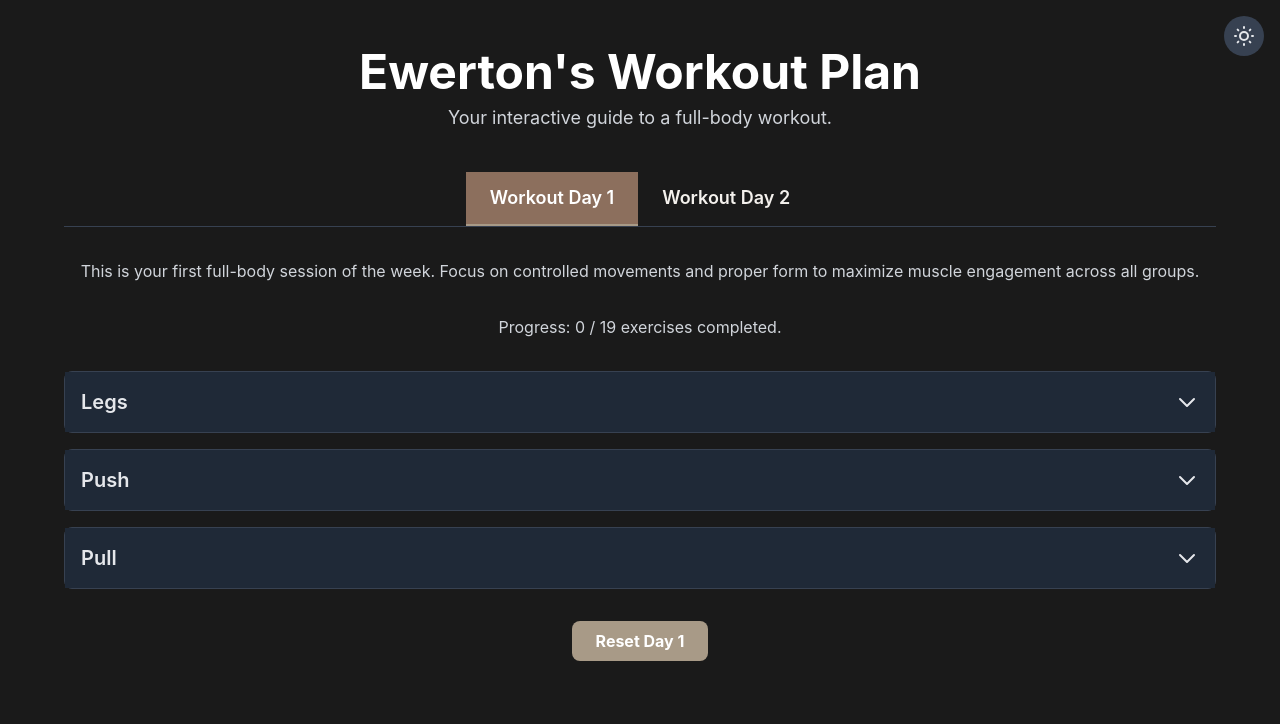
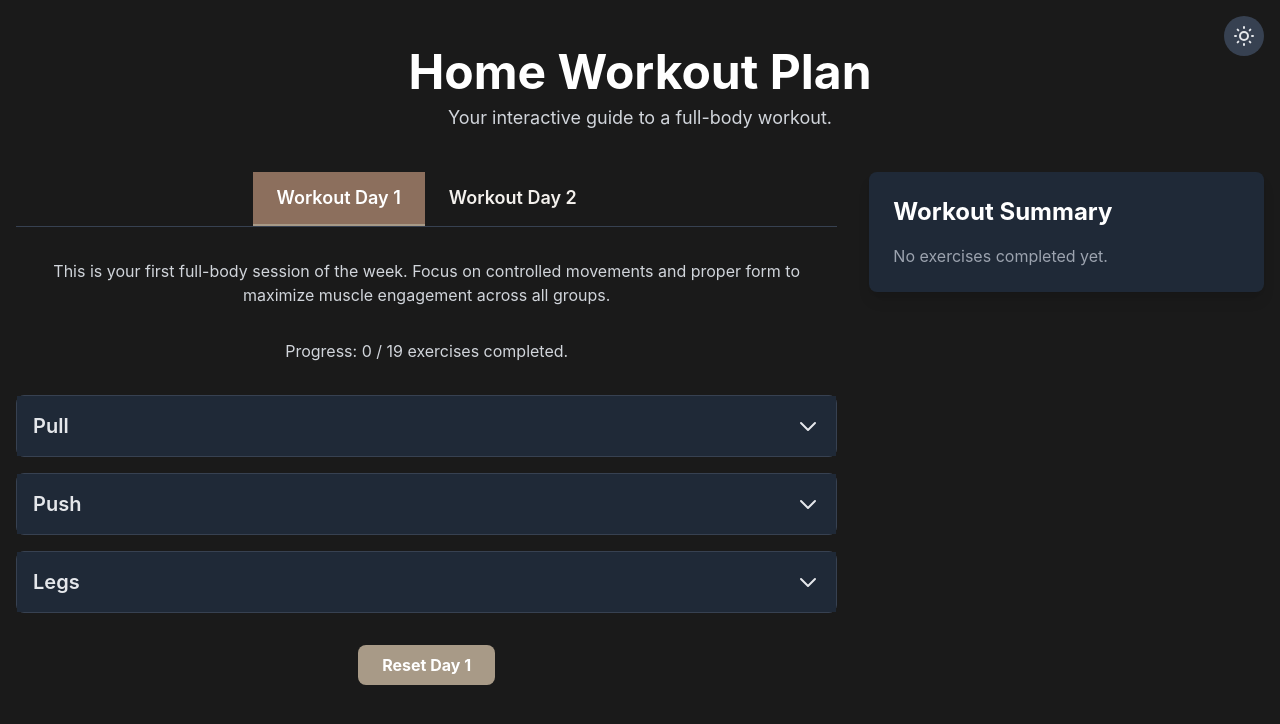
Before and after one commit to ewertonsilveira/workout-app, a Vue app: page / in a window 1280 px wide. Shown: the top 724 px of the page. Built offline with nearby package versions, Linux system fonts and the light colour scheme.

Commit message:
Feature: Workout Summary

```diff
--- a/src/app.vue
+++ b/src/app.vue
@@ -2,7 +2,7 @@
   <div class="container mx-auto px-4 py-8 md:py-12" :class="theme">
     <header class="text-center mb-10">
       <h1 class="text-4xl md:text-5xl font-bold text-gray-900 dark:text-white">
-        Ewerton's Workout Plan
+        Home Workout Plan
       </h1>
       <p class="mt-2 text-lg text-gray-600 dark:text-gray-300">
         Your interactive guide to a full-body workout.
@@ -44,6 +44,8 @@
       </button>
     </header>
 
+    <div class="grid grid-cols-1 md:grid-cols-3 gap-8">
+      <div class="md:col-span-2">
         <div class="max-w-6xl mx-auto">
           <div class="mb-8 flex justify-center border-b border-gray-300 dark:border-gray-700">
             <button
@@ -80,11 +82,17 @@
           </main>
         </div>
       </div>
+      <div class="md:col-span-1">
+        <WorkoutSummary />
+      </div>
+    </div>
+  </div>
 </template>
 
 <script setup lang="ts">
 import { ref } from 'vue';
 import WorkoutDay from './components/WorkoutDay.vue';
+import WorkoutSummary from './components/WorkoutSummary.vue';
 import { useTheme } from './composables/useTheme';
 
 const activeTab = ref<'day1' | 'day2'>('day1');
--- a/src/components/WorkoutDay.vue
+++ b/src/components/WorkoutDay.vue
@@ -5,13 +5,13 @@
     </div>
     <ProgressTracker :day="day" />
     <div>
-      <AccordionItem title="Legs">
+      <AccordionItem title="Pull">
         <ul class="space-y-3">
-          <li v-for="(exercise, index) in store.exercises[day].legs" :key="index">
+          <li v-for="(exercise, index) in store.exercises[day].pull" :key="index">
             <ExerciseItem
               :exercise="exercise"
-              @toggle-completion="store.toggleCompletion(day, 'legs', index)"
-              @update-exercise="store.updateExercise(day, 'legs', index, $event)"
+              @toggle-completion="store.toggleCompletion(day, 'pull', index)"
+              @update-exercise="store.updateExercise(day, 'pull', index, $event)"
             />
           </li>
         </ul>
@@ -27,13 +27,13 @@
           </li>
         </ul>
       </AccordionItem>
-      <AccordionItem title="Pull">
+      <AccordionItem title="Legs">
         <ul class="space-y-3">
-          <li v-for="(exercise, index) in store.exercises[day].pull" :key="index">
+          <li v-for="(exercise, index) in store.exercises[day].legs" :key="index">
             <ExerciseItem
               :exercise="exercise"
-              @toggle-completion="store.toggleCompletion(day, 'pull', index)"
-              @update-exercise="store.updateExercise(day, 'pull', index, $event)"
+              @toggle-completion="store.toggleCompletion(day, 'legs', index)"
+              @update-exercise="store.updateExercise(day, 'legs', index, $event)"
             />
           </li>
         </ul>
--- /dev/null
+++ b/src/components/WorkoutSummary.vue
@@ -0,0 +1,52 @@
+<template>
+  <div class="workout-summary p-6 rounded-lg shadow-lg bg-white dark:bg-gray-800">
+    <h2 class="text-2xl font-bold mb-4 text-gray-900 dark:text-white">Workout Summary</h2>
+    <div v-if="completedExercises.length === 0" class="text-gray-600 dark:text-gray-400">
+      No exercises completed yet.
+    </div>
+    <div v-else>
+      <div v-for="category in categories" :key="category">
+        <div v-if="getCompletedExercises(category).length > 0">
+          <h3 class="text-xl font-semibold mt-4 capitalize text-gray-800 dark:text-gray-200">
+            {{ category }}
+          </h3>
+          <ul class="list-disc list-inside mt-2 space-y-1 text-gray-700 dark:text-gray-300">
+            <li v-for="exercise in getCompletedExercises(category)" :key="exercise.name">
+              {{ exercise.name }} - {{ exercise.sets }} sets, {{ exercise.reps }} reps @
+              {{ exercise.weight }}kg
+            </li>
+          </ul>
+        </div>
+      </div>
+    </div>
+  </div>
+</template>
+
+<script setup lang="ts">
+import { computed } from 'vue';
+import { useWorkoutStore } from '../composables/useWorkoutStore';
+
+const store = useWorkoutStore();
+const categories = ['push', 'pull', 'legs'];
+
+const completedExercises = computed(() => {
+  const allExercises = [];
+  for (const day of Object.values(store.exercises)) {
+    for (const category of Object.values(day)) {
+      allExercises.push(...category.filter((ex) => ex.completed));
+    }
+  }
+  return allExercises;
+});
+
+const getCompletedExercises = (category: string) => {
+  return completedExercises.value.filter((exercise) => {
+    for (const day of Object.values(store.exercises)) {
+      if (day[category]?.some((ex) => ex.name === exercise.name && ex.completed)) {
+        return true;
+      }
+    }
+    return false;
+  });
+};
+</script>
```
Also changed, not shown: Features/v8-Workout-Summary.md (added, +27 -0 lines), 1 other file (tests, documents, lock files or other folders). Lines whose indentation alone changed are shown as unchanged.
